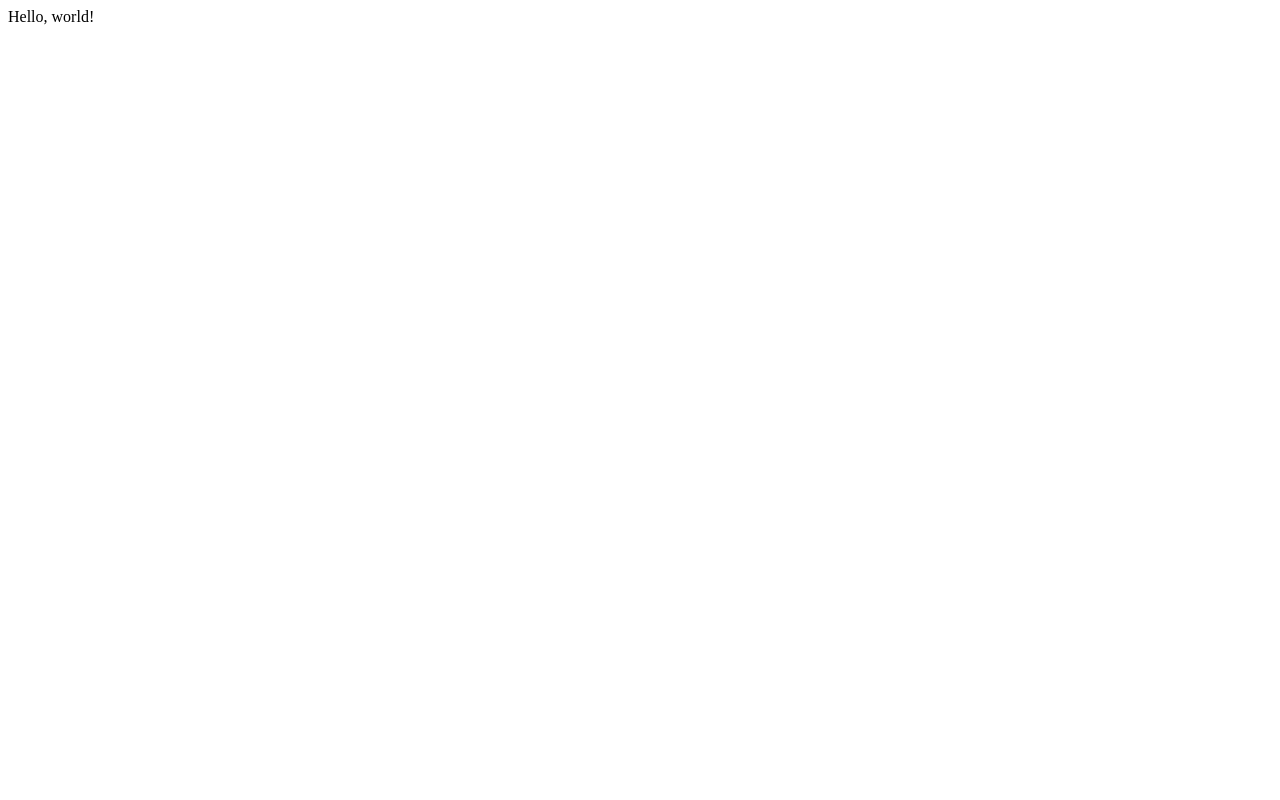
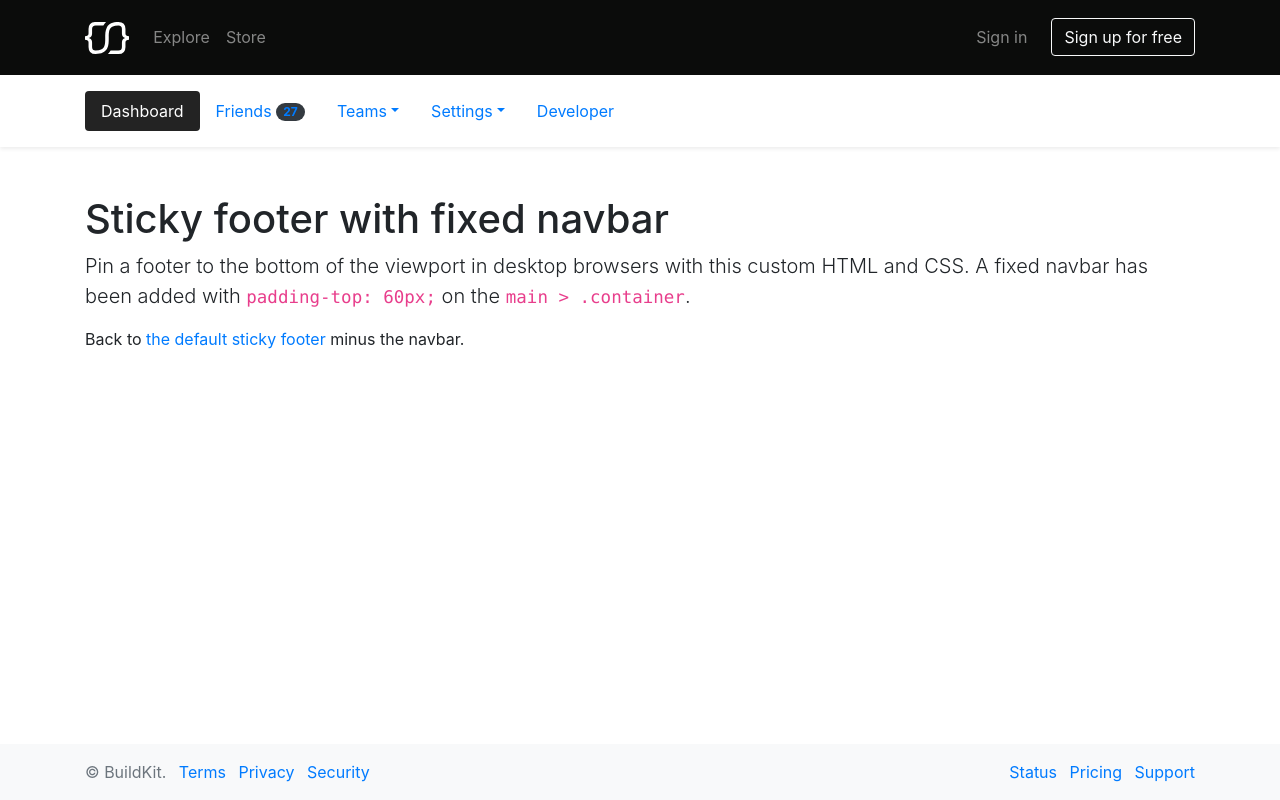
Before and after one commit to syntaqx/buildkit, a plain HTML site: page docs/index.html in a window 1280 px wide. Drawn offline with nearby package versions, Linux system fonts and the light colour scheme.

Commit message:
static goodness and playing with models

```diff
--- /dev/null
+++ b/docs/css/main.css
@@ -0,0 +1,11 @@
+.kit-navbar {
+  background-color: #0b0c0b !important;
+  padding: 1rem 0;
+}
+
+.nav-scroller {
+}
+
+.nav-scroller .nav-pills .nav-link.active {
+  background-color: #232323;
+}
--- a/docs/index.html
+++ b/docs/index.html
@@ -1 +1,121 @@
-Hello, world!
+<!doctype html>
+<html lang="en" class="h-100">
+<head>
+  <meta charset="utf-8">
+  <meta name="viewport" content="width=device-width, initial-scale=1">
+
+  <title>BuildKit</title>
+
+  <link rel="stylesheet" href="https://stackpath.bootstrapcdn.com/bootstrap/5.0.0-alpha2/css/bootstrap.min.css" integrity="sha384-DhY6onE6f3zzKbjUPRc2hOzGAdEf4/Dz+WJwBvEYL/lkkIsI3ihufq9hk9K4lVoK" crossorigin="anonymous">
+  <link rel="stylesheet" href="https://cdnjs.cloudflare.com/ajax/libs/font-awesome/5.15.1/css/all.min.css" integrity="sha512-+4zCK9k+qNFUR5X+cKL9EIR+ZOhtIloNl9GIKS57V1MyNsYpYcUrUeQc9vNfzsWfV28IaLL3i96P9sdNyeRssA==" crossorigin="anonymous" />
+  <link rel="stylesheet" href="css/main.css">
+</head>
+<body class="d-flex flex-column h-100">
+
+  <header>
+    <nav class="navbar navbar-expand-md navbar-dark static-top bg-dark kit-navbar">
+      <div class="container">
+        <a class="navbar-brand" href="/">
+          <img src="img/logo.svg" height="32" alt="BuildKit" />
+        </a>
+        <button class="navbar-toggler" type="button" data-toggle="collapse" data-target="#navbarCollapse" aria-controls="navbarCollapse" aria-expanded="false" aria-label="Toggle navigation">
+          <span class="navbar-toggler-icon"></span>
+        </button>
+        <div class="collapse navbar-collapse" id="navbarCollapse">
+
+          <ul class="navbar-nav mr-auto mb-2 mb-md-0">
+            <li class="nav-item"><a class="nav-link" href="#">Explore</a></li>
+            <li class="nav-item"><a class="nav-link" href="#">Store</a></li>
+          </ul>
+
+          <!-- <ul class="navbar-nav mb-2 mb-md-0">
+            <li class="nav-item"><a class="nav-link" href="#"><i class="fas fa-bell"></i></a></li>
+            <li class="nav-item dropdown ml-3">
+              <a class="nav-link dropdown-toggle" href="#" id="navbarDropdown" role="button" data-toggle="dropdown" aria-expanded="false">
+                syntaqx
+              </a>
+              <ul class="dropdown-menu" aria-labelledby="navbarDropdown">
+                <li><a class="dropdown-item" href="#">Your profile</a></li>
+                <li><a class="dropdown-item" href="#">Settings</a></li>
+                <li><hr class="dropdown-divider"></li>
+                <li><a class="dropdown-item" href="/auth/logout">Sign out</a></li>
+              </ul>
+            </li>
+          </ul> -->
+
+          <ul class="navbar-nav mb-2 mb-md-0">
+            <li class="nav-item"><a class="nav-link" href="/auth/login">Sign in</a></li>
+          </ul>
+          <a class="btn btn-outline-light d-lg-inline-block my-2 my-md-0 ml-md-3" href="/auth/register">Sign up for free</a>
+
+        </div>
+      </div>
+    </nav>
+  </header>
+
+  <main class="flex-shrink-0">
+
+    <div class="nav-scroller bg-white p-3 shadow-sm">
+      <div class="container">
+        <ul class="nav nav-pills">
+          <li class="nav-item"><a class="nav-link active" href="#">Dashboard</a></li>
+          <li class="nav-item"><a class="nav-link" href="#">Friends <span class="badge badge-pill bg-dark align-text-bottom">27</span></a></li>
+          <li class="nav-item dropdown">
+            <a class="nav-link dropdown-toggle" data-toggle="dropdown" href="#" role="button" aria-expanded="false">Teams</a>
+            <ul class="dropdown-menu">
+              <li><a class="dropdown-item" href="#">Members</a></li>
+              <li><a class="dropdown-item" href="#">Billing</a></li>
+              <li><a class="dropdown-item" href="#">Settings</a></li>
+            </ul>
+          </li>
+          <li class="nav-item dropdown">
+            <a class="nav-link dropdown-toggle" data-toggle="dropdown" href="#" role="button" aria-expanded="false">Settings</a>
+            <ul class="dropdown-menu">
+              <li><a class="dropdown-item" href="#">Profile</a></li>
+              <li><a class="dropdown-item" href="#">Emails</a></li>
+              <li><a class="dropdown-item" href="#">Password</a></li>
+              <li><a class="dropdown-item" href="#">Identities</a></li>
+              <li><a class="dropdown-item" href="#">Session</a></li>
+            </ul>
+          </li>
+          <li class="nav-item"><a class="nav-link" href="#">Developer</a></li>
+        </ul>
+      </div>
+    </div>
+
+    <div class="container">
+      <h1 class="mt-5">Sticky footer with fixed navbar</h1>
+      <p class="lead">Pin a footer to the bottom of the viewport in desktop browsers with this custom HTML and CSS. A fixed navbar has been added with <code class="small">padding-top: 60px;</code> on the <code class="small">main &gt; .container</code>.</p>
+      <p>Back to <a href="/docs/5.0/examples/sticky-footer/">the default sticky footer</a> minus the navbar.</p>
+    </div>
+  </main>
+
+  <footer class="footer mt-auto py-3 bg-light">
+    <div class="container">
+      <div class="row">
+        <div class="col">
+          <ul class="list-inline mb-0">
+            <li class="list-inline-item"><span class="text-muted">
+              &copy; BuildKit.
+            </span></li>
+            <li class="list-inline-item"><a href="/terms">Terms</a></li>
+            <li class="list-inline-item"><a href="/privacy">Privacy</a></li>
+            <li class="list-inline-item"><a href="/security">Security</a></li>
+          </ul>
+        </div>
+        <div class="col text-right">
+          <ul class="list-inline mb-0">
+            <li class="list-inline-item"><a href="/pricing">Status</a></li>
+            <li class="list-inline-item"><a href="/pricing">Pricing</a></li>
+            <li class="list-inline-item"><a href="/support">Support</a></li>
+          </ul>
+        </div>
+      </div>
+    </div>
+  </footer>
+
+  <script src="https://stackpath.bootstrapcdn.com/bootstrap/5.0.0-alpha2/js/bootstrap.bundle.min.js" integrity="sha384-BOsAfwzjNJHrJ8cZidOg56tcQWfp6y72vEJ8xQ9w6Quywb24iOsW913URv1IS4GD" crossorigin="anonymous"></script>
+  <script src="js/main.js"></script>
+
+</body>
+</html>
```
Also changed, not shown: assets/logo.svg (deleted), assets/og-social-preview.jpg (added), docs/favicon.ico (added), docs/img/logo.svg (added), docs/js/main.js (added), 4 other files.
